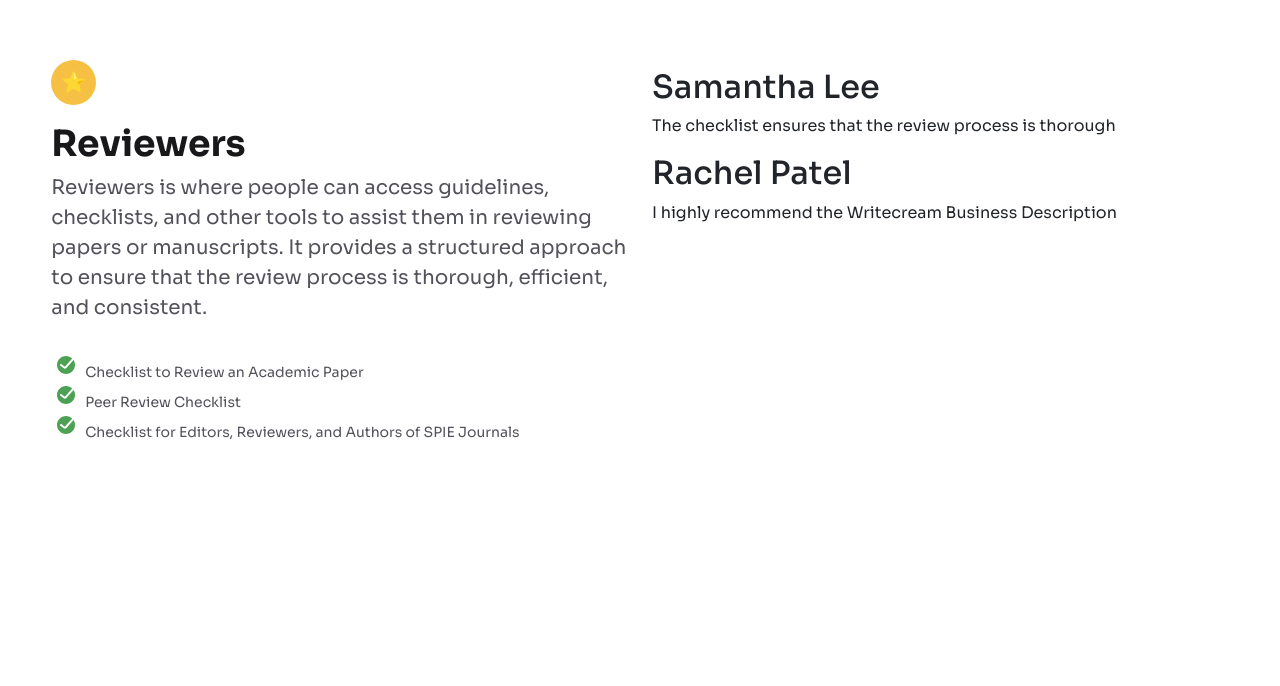
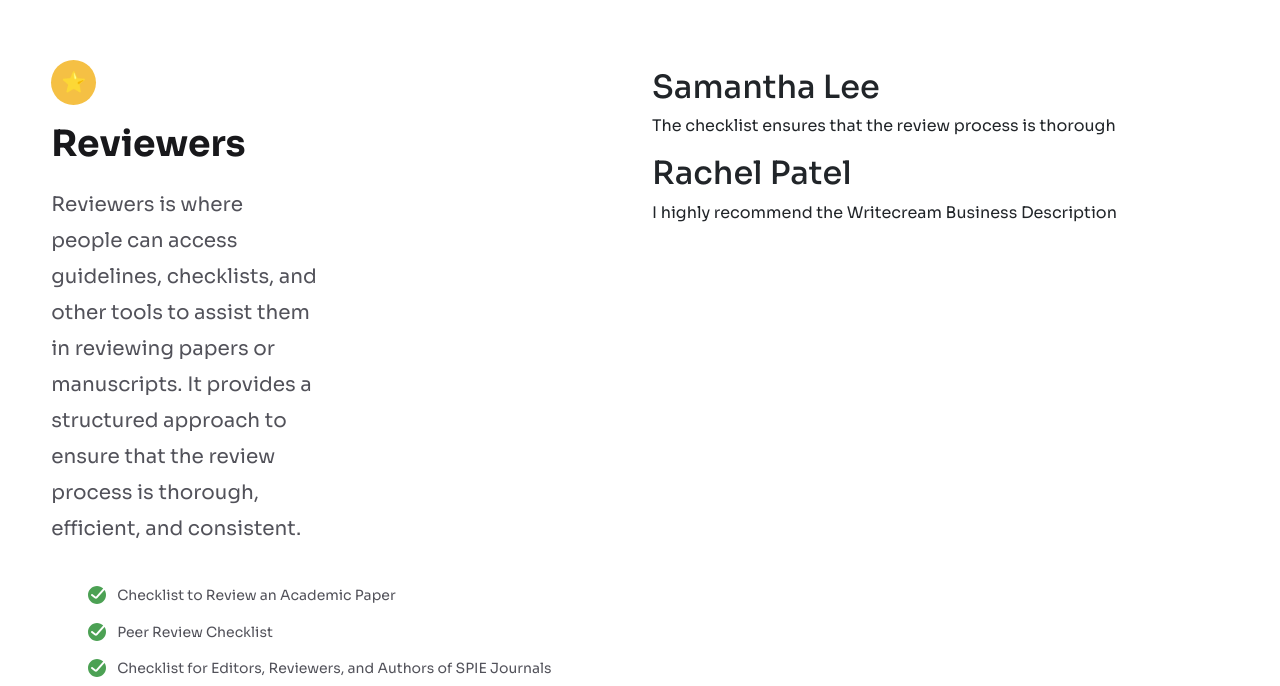
Before and after one commit to mcastig/testimonial-page, an Angular app: page / in a window 1280 px wide. Shown: the part 192-878 px from the top of the page. Before the commit the page ends 800 px from the top, so only its background shows below. Built offline with nearby package versions, Linux system fonts and the light colour scheme.

Commit message:
Adjust list group on reviews page

```diff
--- a/src/app/testimonial-page/testimonial-page.component.html
+++ b/src/app/testimonial-page/testimonial-page.component.html
@@ -10,9 +10,17 @@
         is thorough, efficient, and consistent.
       </p>
       <ul class="review-ckecklist list-group">
-        <li>Checklist to Review an Academic Paper</li>
-        <li>Peer Review Checklist</li>
-        <li>Checklist for Editors, Reviewers, and Authors of SPIE Journals</li>
+        <li>
+          <i class="checkmark"></i>
+          <span class="padding-list">Checklist to Review an Academic Paper</span>
+        </li>
+        <li>
+          <i class="checkmark"></i>
+          <span class="padding-list">Peer Review Checklist</span>
+        </li>
+        <li><i class="checkmark"></i>
+          <span class="padding-list">Checklist for Editors, Reviewers, and Authors of SPIE Journals</span>
+        </li>
       </ul>
     </div>
     <div class="right-side col-sm col-lg-6 ">
--- a/src/app/testimonial-page/testimonial-page.component.scss
+++ b/src/app/testimonial-page/testimonial-page.component.scss
@@ -6,8 +6,25 @@
   font-family: "Sora", sans-serif;
   padding: 0;
 
+  ul {
+    line-height: 2.6;
+  }
+
   ul li::marker {
     font-size: 2px;
+  }
+
+  i.checkmark {
+    background: url("/assets/images/done-ring-round-fill.svg");
+    display: block;
+    height: 22px;
+    position: absolute;
+    margin-top: 6px;
+    width: 22px;
+  }
+
+  .padding-list {
+    padding-left: 2rem;
   }
 
   .left-side {
@@ -29,14 +46,13 @@
     .review-description {
       color: #52525A;
       font-size: 20px;
-      padding-bottom: 14px;
+      line-height: 1.8;
     }
 
     .review-ckecklist {
       color: #52525A;
       font-size: 14px;
       list-style: none;
-      list-style-image: url("/assets/images/done-ring-round-fill.svg");
       margin-left: 34px;
     }
   }
@@ -47,3 +63,9 @@
     margin-top: 60px;
   }
 }
+
+@media (min-width: 1200px) {
+  .review-description {
+    padding: 14px 310px 14px 0;
+  }
+}
```
